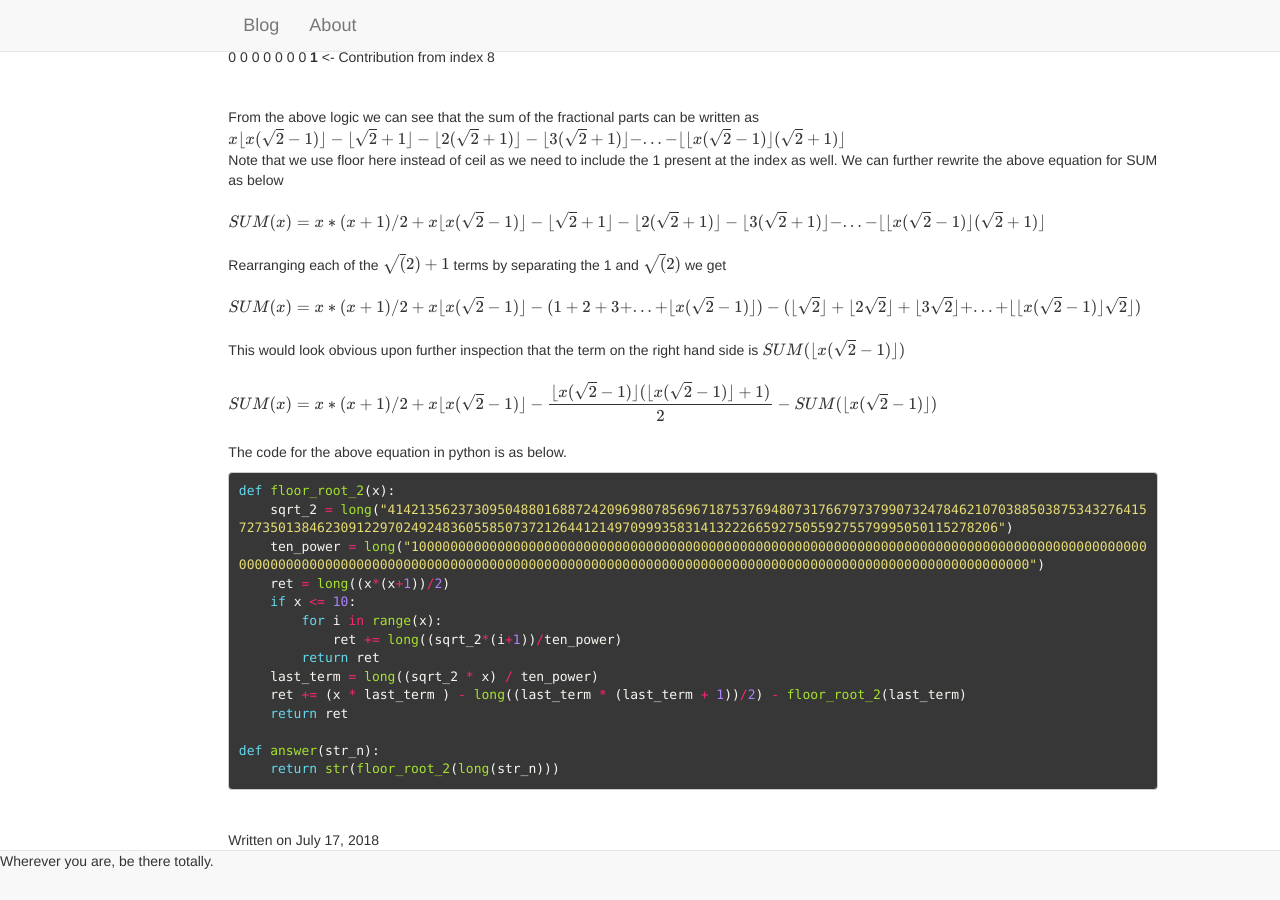
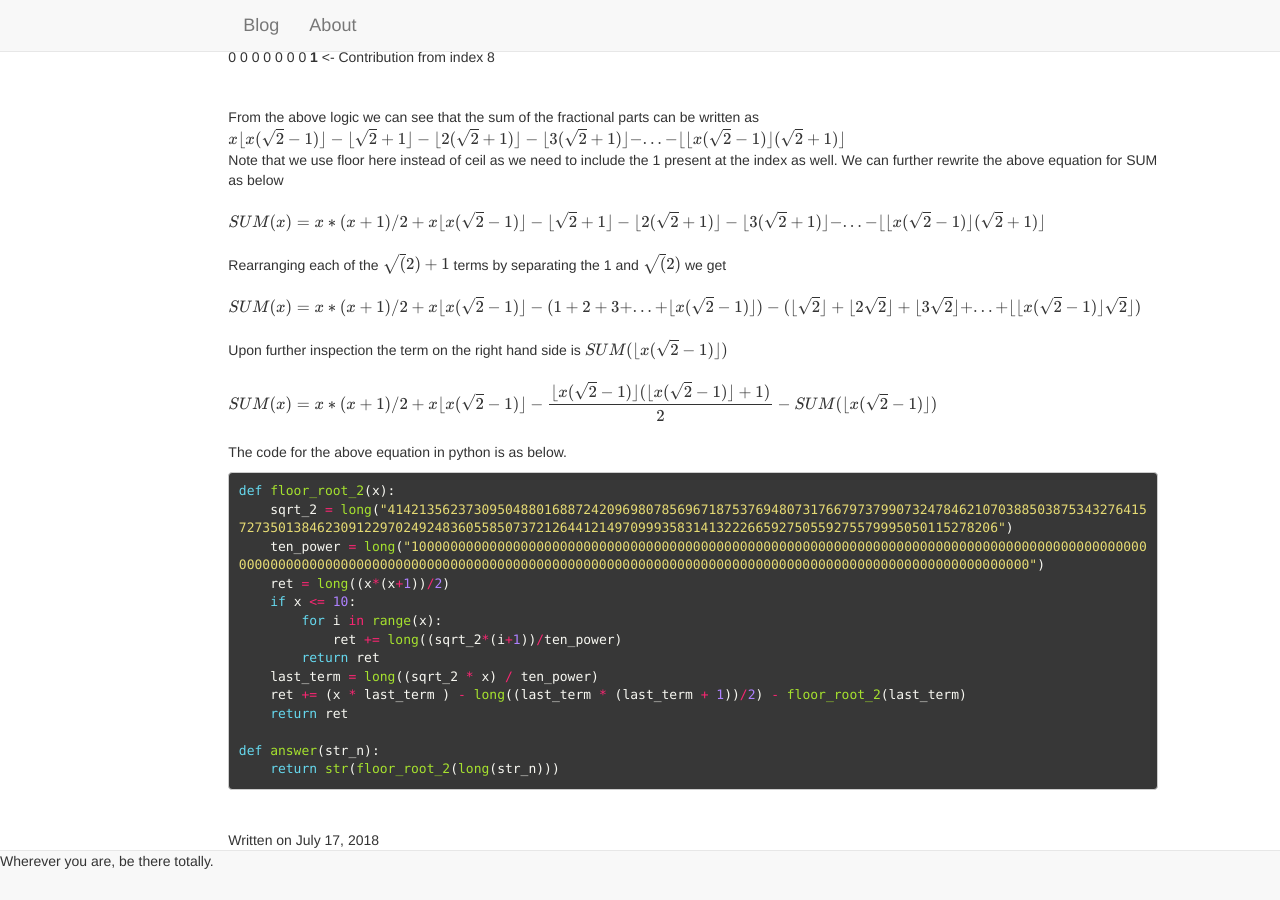
Before and after one commit to surajshetiya/surajshetiya.github.io, a Jekyll site: the page built from _posts/2018-07-17-Google-foobar.md, in a window 1280 px wide and 900 px high, scrolled down 19987 px. Built offline with Jekyll 4.4.1, drawn with Linux system fonts in a browser that asks for light colours; formulas are drawn with MathJax 3.

Commit message:
Update 2018-07-17-Google-foobar.md

````diff
--- a/_posts/2018-07-17-Google-foobar.md
+++ b/_posts/2018-07-17-Google-foobar.md
@@ -895,7 +895,7 @@ $$SUM(x) = x*(x+1)/2 + x\lfloor{x(\sqrt{2}-1)}\rfloor - \lfloor{\sqrt{2}+1}\rflo
 <br/>
 Rearranging each of the $$\sqrt(2)+1$$ terms by separating the 1 and $$\sqrt(2)$$ we get <br/><br/>
 $$SUM(x) = x*(x+1)/2 + x\lfloor{x(\sqrt{2}-1)}\rfloor - (1 + 2 + 3 + ... + \lfloor{x(\sqrt{2}-1)}\rfloor) - (\lfloor{\sqrt{2}}\rfloor + \lfloor{2\sqrt{2}}\rfloor + \lfloor{3\sqrt{2}}\rfloor + ... + \lfloor{\lfloor{x(\sqrt{2}-1)}\rfloor\sqrt{2}}\rfloor)$$<br/><br/>
-This would look obvious upon further inspection that the term on the right hand side is $$SUM(\lfloor{x(\sqrt{2}-1)}\rfloor)$$<br/><br/>
+Upon further inspection the term on the right hand side is $$SUM(\lfloor{x(\sqrt{2}-1)}\rfloor)$$<br/><br/>
 $$SUM(x) = x*(x+1)/2 + x\lfloor{x(\sqrt{2}-1)}\rfloor - \dfrac{\lfloor{x(\sqrt{2}-1)}\rfloor(\lfloor{x(\sqrt{2}-1)}\rfloor + 1)}{2} - SUM(\lfloor{x(\sqrt{2}-1)}\rfloor)$$ <br/><br/>
 The code for the above equation in python is as below.<br/>
 ```python
````
